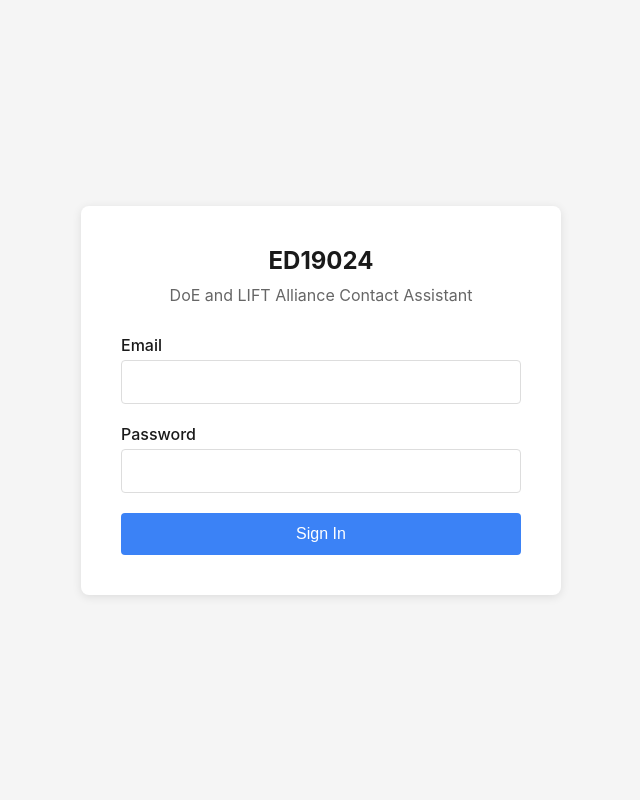
After one commit to probinson27r/document-rag, a Flask app: page /login in a window 1280 px wide. The commit adds this page. Shown: the whole page, without its empty margins (319-959 px from the left). Run offline with Flask 3, Linux system fonts and the light colour scheme; some libraries are stand-ins or nearby versions.

Commit message:
Add AWS Cognito authentication with custom login interface
- Add cognito_auth.py module for AWS Cognito integration
- Implement custom login page (templates/login.html) to bypass hosted UI issues
- Add direct authentication endpoint (/auth/direct) using boto3
- Add logout button to chat interface with confirmation dialog
- Update app.py with authentication decorators and new routes
- Add required dependencies: boto3, PyJWT, cryptography
- Configure Cognito user pool with proper OAuth flows and scopes
- Create test users: admin@example.com and test@education.wa.edu.au
- Implement session-based authentication with JWT token processing
- Add proper redirect handling for web vs API requests

The application now has full authentication protection both locally and ready for AWS deployment.

```diff
--- a/app.py
+++ b/app.py
@@ -2,7 +2,7 @@ import os
 import json
 import logging
 from datetime import datetime
-from flask import Flask, request, jsonify, render_template, session, send_file, after_this_request, send_from_directory
+from flask import Flask, request, jsonify, render_template, session, send_file, after_this_request, send_from_directory, redirect, url_for
 from werkzeug.utils import secure_filename
 import chromadb
 from chromadb.config import Settings
@@ -18,6 +18,7 @@ from legal_document_rag import process_legal_pdf_nemo
 import threading
 import time
 import uuid
+from cognito_auth import require_auth, get_login_url, get_logout_url, exchange_code_for_tokens, get_user_info
 
 # Load environment variables from .env.local
 try:
@@ -450,23 +451,121 @@ def ingest_legal_document(file_path: str, processing_id: str = None) -> dict:
             'error': str(e)
         }
 
+@app.route('/login')
+def login():
+    """Show custom login page"""
+    return render_template('login.html')
+
+@app.route('/logout')
+def logout():
+    """Logout user and redirect to Cognito logout"""
+    # Clear session
+    session.clear()
+    logout_url = get_logout_url()
+    return redirect(logout_url)
+
+@app.route('/callback')
+def auth_callback():
+    """Handle Cognito authentication callback"""
+    error = request.args.get('error')
+    if error:
+        return jsonify({'error': error}), 400
+
+    code = request.args.get('code')
+    if not code:
+        return jsonify({'error': 'No authorization code received'}), 400
+
+    # Exchange code for tokens
+    tokens = exchange_code_for_tokens(code, request.url_root.rstrip('/'))
+    if not tokens:
+        return jsonify({'error': 'Failed to exchange code for tokens'}), 400
+
+    # Get user information
+    user_info = get_user_info(tokens['access_token'])
+    if not user_info:
+        return jsonify({'error': 'Failed to get user information'}), 400
+
+    # Store tokens and user info in session
+    session['access_token'] = tokens['access_token']
+    session['refresh_token'] = tokens.get('refresh_token')
+    session['user_info'] = user_info
+
+    # Redirect to main application
+    return redirect(url_for('index'))
+
+@app.route('/auth/direct', methods=['POST'])
+def direct_auth():
+    """Handle direct authentication"""
+    try:
+        username = request.form.get('username')
+        password = request.form.get('password')
+
+        if not username or not password:
+            return jsonify({'error': 'Username and password required'}), 400
+
+        # Use boto3 to authenticate directly
+        import boto3
+        client = boto3.client('cognito-idp', region_name='ap-southeast-2')
+
+        response = client.initiate_auth(
+            ClientId='5cbftujsn7j6vbmtfv6corljbj',
+            AuthFlow='USER_PASSWORD_AUTH',
+            AuthParameters={
+                'USERNAME': username,
+                'PASSWORD': password
+            }
+        )
+
+        if 'AuthenticationResult' in response:
+            tokens = response['AuthenticationResult']
+
+            # Create user info from the ID token instead of calling userInfo endpoint
+            import jwt
+            try:
+                # Decode the ID token to get user information
+                id_token = tokens['IdToken']
+                # Note: We're not verifying the signature for simplicity in this test
+                # In production, you should verify the JWT signature
+                user_info = jwt.decode(id_token, options={"verify_signature": False})
+
+                # Store tokens and user info in session
+                session['access_token'] = tokens['AccessToken']
+                session['refresh_token'] = tokens.get('RefreshToken')
+                session['user_info'] = user_info
+
+                return jsonify({'success': True, 'redirect': url_for('index')})
+            except Exception as e:
+                print(f"Error decoding ID token: {e}")
+                return jsonify({'error': 'Failed to process authentication'}), 400
+        else:
+            return jsonify({'error': 'Authentication failed'}), 401
+
+    except Exception as e:
+        print(f"Direct auth error: {e}")
+        return jsonify({'error': 'Authentication failed'}), 401
+
 @app.route('/')
+@require_auth
 def index():
     return render_template('claude_style_interface.html')
 
 @app.route('/chat')
+@require_auth
 def chat():
     return render_template('claude_style_interface.html')
 
 @app.route('/claude')
+@require_auth
 def claude_style_chat():
     return render_template('claude_style_interface.html')
 
 @app.route('/configure')
+@require_auth
 def configure():
     return render_template('configure.html')
 
 @app.route('/upload', methods=['POST'])
+@require_auth
 def upload_file():
     import sys, traceback
     if not embedding_model or not collection:
@@ -586,6 +685,7 @@ def upload_file():
         return jsonify({'error': f'Upload failed: {str(e)}'}), 500
 
 @app.route('/api/processing/status/<processing_id>', methods=['GET'])
+@require_auth
 def get_processing_status(processing_id):
     """Get the status of document processing"""
     if processing_id not in processing_status:
@@ -602,6 +702,7 @@ def get_processing_status(processing_id):
     return jsonify(status)
 
 @app.route('/api/processing/cleanup', methods=['POST'])
+@require_auth
 def cleanup_processing_status():
     """Clean up old processing status entries"""
     current_time = time.time()
@@ -620,6 +721,7 @@ def cleanup_processing_status():
     })
 
 @app.route('/query', methods=['POST'])
+@require_auth
 def query():
     """Handle document queries"""
     try:
@@ -768,6 +870,7 @@ Let me help you understand this: [/INST]"""
         return jsonify({'error': f'Query failed: {str(e)}'}), 500
 
 @app.route('/chat', methods=['POST'])
+@require_auth
 def chat_endpoint():
     """Handle chat messages for the new interface"""
     try:
@@ -925,6 +1028,7 @@ Let me help you understand this: [/INST]"""
         return jsonify({'error': f'Chat failed: {str(e)}'}), 500
 
 @app.route('/api/status')
+@require_auth
 def api_status():
     """Check system status"""
     try:
@@ -941,6 +1045,7 @@ def api_status():
         return jsonify({'error': str(e)}), 500
 
 @app.route('/api/models')
+@require_auth
 def api_models():
     """Get current model information"""
     try:
@@ -967,6 +1072,7 @@ def api_models():
         return jsonify({'error': str(e)}), 500
 
 @app.route('/api/models/switch', methods=['POST'])
+@require_auth
 def switch_model():
     """Switch between available models"""
     global current_model
@@ -1006,6 +1112,7 @@ def switch_model():
         return jsonify({'error': str(e)}), 500
 
 @app.route('/api/documents')
+@require_auth
 def api_documents():
     """Get list of ingested documents"""
     try:
@@ -1051,6 +1158,7 @@ def api_documents():
         return jsonify([])
 
 @app.route('/api/documents/<filename>/chunks')
+@require_auth
 def api_document_chunks(filename):
     """Get chunks for a specific document"""
     try:
@@ -1097,6 +1205,7 @@ def api_document_chunks(filename):
         return jsonify({'error': str(e)}), 500
 
 @app.route('/api/documents/<filename>/search')
+@require_auth
 def api_document_search(filename):
     """Search within a specific document"""
     try:
@@ -1159,6 +1268,7 @@ def api_document_search(filename):
         return jsonify({'error': str(e)}), 500
 
 @app.route('/api/documents/<filename>', methods=['DELETE'])
+@require_auth
 def api_delete_document(filename):
     """Delete a document and its chunks"""
     try:
@@ -1204,6 +1314,7 @@ def api_delete_document(filename):
         return jsonify({'error': str(e)}), 500
 
 @app.route('/api/documents/id/<document_id>')
+@require_auth
 def api_document_by_id(document_id):
     """Get document information by document ID"""
     try:
@@ -1256,6 +1367,7 @@ def api_document_by_id(document_id):
         return jsonify({'error': str(e)}), 500
 
 @app.route('/api/instructions', methods=['GET', 'POST'])
+@require_auth
 def api_instructions():
     """Get or set user instructions for the AI"""
     global user_instructions
@@ -1297,6 +1409,7 @@ I'm here to help you understand complex legal documents. Let me analyze the prov
             return jsonify({'error': str(e)}), 500
 
 @app.route('/api/instructions/reset', methods=['POST'])
+@require_auth
 def api_instructions_reset():
     """Reset instructions to default"""
     global user_instructions
@@ -1325,6 +1438,7 @@ I'm here to help you understand complex legal documents. Let me analyze the prov
         return jsonify({'error': str(e)}), 500
 
 @app.route('/api/prompt/templates')
+@require_auth
 def api_prompt_templates():
     """Get available prompt templates"""
     templates = {
@@ -1342,6 +1456,7 @@ def api_prompt_templates():
     return jsonify(templates)
 
 @app.route('/api/prompt', methods=['GET', 'POST'])
+@require_auth
 def api_prompt():
     """Get or set the current prompt"""
     if request.method == 'GET':
@@ -1354,12 +1469,14 @@ def api_prompt():
         return jsonify({'message': 'Prompt updated successfully', 'prompt': new_prompt})
 
 @app.route('/api/prompt/reset', methods=['POST'])
+@require_auth
 def api_prompt_reset():
     """Reset to default prompt"""
     default_prompt = 'You are a helpful assistant. Answer questions based on the provided document context.'
     return jsonify({'message': 'Prompt reset successfully', 'prompt': default_prompt})
 
 @app.route('/api/chat/history', methods=['GET', 'POST', 'DELETE'])
+@require_auth
 def api_chat_history():
     """Get, save, or clear chat history for the current session"""
     if request.method == 'GET':
@@ -1428,6 +1545,7 @@ def api_chat_history():
         })
 
 @app.route('/api/chat/history/export', methods=['GET'])
+@require_auth
 def api_export_chat_history():
     """Export chat history as JSON"""
     try:
@@ -1445,6 +1563,7 @@ def api_export_chat_history():
         return jsonify({'error': str(e)}), 500
 
 @app.route('/api/chat/history/import', methods=['POST'])
+@require_auth
 def api_import_chat_history():
     """Import chat history from JSON"""
     try:
@@ -1473,6 +1592,7 @@ def api_import_chat_history():
         return jsonify({'error': str(e)}), 500
 
 @app.route('/api/extract/gpt4', methods=['POST'])
+@require_auth
 def api_gpt4_extraction():
     """Extract data using GPT-4"""
     try:
@@ -1527,6 +1647,7 @@ def api_gpt4_extraction():
         return jsonify({'error': str(e)}), 500
 
 @app.route('/api/extract/test', methods=['POST'])
+@require_auth
 def api_test_gpt4_extraction():
     """Test GPT-4 extraction with sample data"""
     try:
@@ -1580,6 +1701,7 @@ def api_test_gpt4_extraction():
         return jsonify({'error': str(e)}), 500
 
 @app.route('/api/extraction/config', methods=['GET'])
+@require_auth
 def api_get_extraction_config():
     """Get current extraction configuration"""
     try:
@@ -1614,6 +1736,7 @@ def api_get_extraction_config():
         return jsonify({'error': str(e)}), 500
 
 @app.route('/api/extraction/config', methods=['POST'])
+@require_auth
 def api_save_extraction_config():
     """Save extraction configuration"""
     try:
@@ -1663,6 +1786,7 @@ def api_save_extraction_config():
         return jsonify({'error': str(e)}), 500
 
 @app.route('/api/extraction/status', methods=['GET'])
+@require_auth
 def api_extraction_status():
     """Get extraction system status and capabilities"""
     try:
@@ -1715,10 +1839,12 @@ def api_extraction_status():
         return jsonify({'error': str(e)}), 500
 
 @app.route('/contract')
+@require_auth
 def contract_viewer_page():
     return render_template('contract_viewer.html')
 
 @app.route('/contract/latest')
+@require_auth
 def serve_latest_contract():
     """Serve the most recently uploaded PDF contract from the uploads directory."""
     try:
--- a/requirements.txt
+++ b/requirements.txt
@@ -13,3 +13,6 @@ PyPDF2
 python-docx
 requests
 sentence-transformers
+boto3
+PyJWT
+cryptography
--- /dev/null
+++ b/templates/login.html
@@ -0,0 +1,176 @@
+<!DOCTYPE html>
+<html lang="en">
+<head>
+    <meta charset="UTF-8">
+    <meta name="viewport" content="width=device-width, initial-scale=1.0">
+    <title>Login - ED19024</title>
+    <style>
+        body {
+            font-family: -apple-system, BlinkMacSystemFont, 'Segoe UI', Roboto, sans-serif;
+            background: #f5f5f5;
+            margin: 0;
+            padding: 0;
+            display: flex;
+            justify-content: center;
+            align-items: center;
+            min-height: 100vh;
+        }
+
+        .login-container {
+            background: white;
+            padding: 40px;
+            border-radius: 8px;
+            box-shadow: 0 2px 10px rgba(0, 0, 0, 0.1);
+            width: 100%;
+            max-width: 400px;
+        }
+
+        .login-header {
+            text-align: center;
+            margin-bottom: 30px;
+        }
+
+        .login-header h1 {
+            color: #1a1a1a;
+            margin: 0 0 10px 0;
+            font-size: 24px;
+        }
+
+        .login-header p {
+            color: #666;
+            margin: 0;
+        }
+
+        .form-group {
+            margin-bottom: 20px;
+        }
+
+        .form-group label {
+            display: block;
+            margin-bottom: 5px;
+            color: #1a1a1a;
+            font-weight: 500;
+        }
+
+        .form-group input {
+            width: 100%;
+            padding: 12px;
+            border: 1px solid #ddd;
+            border-radius: 4px;
+            font-size: 16px;
+            box-sizing: border-box;
+        }
+
+        .form-group input:focus {
+            outline: none;
+            border-color: #3b82f6;
+            box-shadow: 0 0 0 2px rgba(59, 130, 246, 0.1);
+        }
+
+        .login-button {
+            width: 100%;
+            padding: 12px;
+            background: #3b82f6;
+            color: white;
+            border: none;
+            border-radius: 4px;
+            font-size: 16px;
+            font-weight: 500;
+            cursor: pointer;
+            transition: background-color 0.2s;
+        }
+
+        .login-button:hover {
+            background: #2563eb;
+        }
+
+        .login-button:disabled {
+            background: #9ca3af;
+            cursor: not-allowed;
+        }
+
+        .error-message {
+            color: #dc2626;
+            margin-top: 10px;
+            text-align: center;
+            display: none;
+        }
+
+        .loading {
+            display: none;
+        }
+    </style>
+</head>
+<body>
+    <div class="login-container">
+        <div class="login-header">
+            <h1>ED19024</h1>
+            <p>DoE and LIFT Alliance Contact Assistant</p>
+        </div>
+
+        <form id="loginForm">
+            <div class="form-group">
+                <label for="username">Email</label>
+                <input type="email" id="username" name="username" required>
+            </div>
+
+            <div class="form-group">
+                <label for="password">Password</label>
+                <input type="password" id="password" name="password" required>
+            </div>
+
+            <button type="submit" class="login-button" id="loginButton">
+                <span class="button-text">Sign In</span>
+                <span class="loading">Signing in...</span>
+            </button>
+        </form>
+
+        <div class="error-message" id="errorMessage"></div>
+    </div>
+
+    <script>
+        document.getElementById('loginForm').addEventListener('submit', async function(e) {
+            e.preventDefault();
+
+            const button = document.getElementById('loginButton');
+            const buttonText = button.querySelector('.button-text');
+            const loading = button.querySelector('.loading');
+            const errorMessage = document.getElementById('errorMessage');
+
+            // Show loading state
+            button.disabled = true;
+            buttonText.style.display = 'none';
+            loading.style.display = 'inline';
+            errorMessage.style.display = 'none';
+
+            const formData = new FormData();
+            formData.append('username', document.getElementById('username').value);
+            formData.append('password', document.getElementById('password').value);
+
+            try {
+                const response = await fetch('/auth/direct', {
+                    method: 'POST',
+                    body: formData
+                });
+
+                const data = await response.json();
+
+                if (response.ok && data.success) {
+                    window.location.href = data.redirect;
+                } else {
+                    errorMessage.textContent = data.error || 'Authentication failed';
+                    errorMessage.style.display = 'block';
+                }
+            } catch (error) {
+                errorMessage.textContent = 'Network error. Please try again.';
+                errorMessage.style.display = 'block';
+            } finally {
+                // Reset button state
+                button.disabled = false;
+                buttonText.style.display = 'inline';
+                loading.style.display = 'none';
+            }
+        });
+    </script>
+</body>
+</html>
```
Also changed, not shown: cognito_auth.py (added, +178 -0 lines), templates/claude_style_interface.html (+13 -4 lines), 2 other files.
